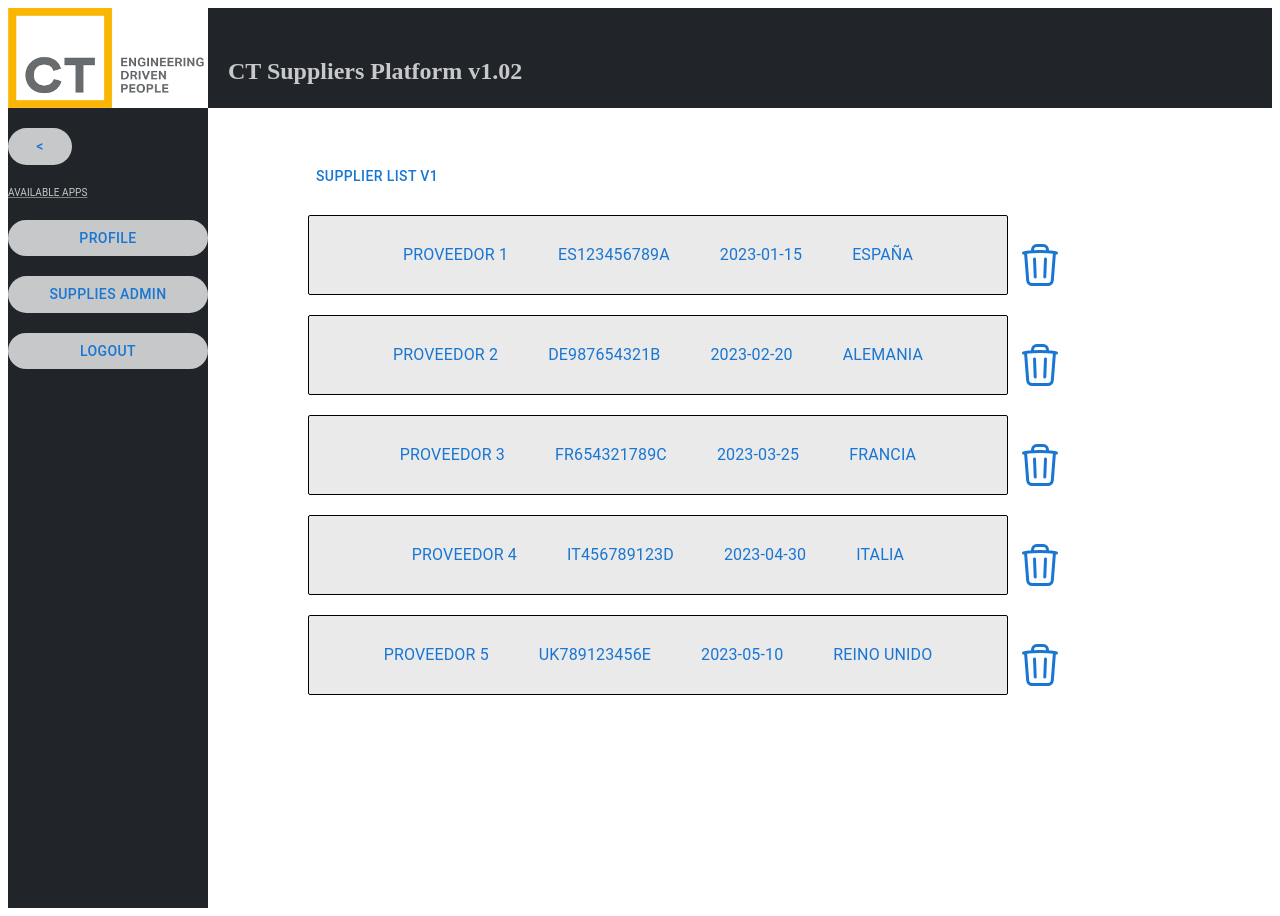
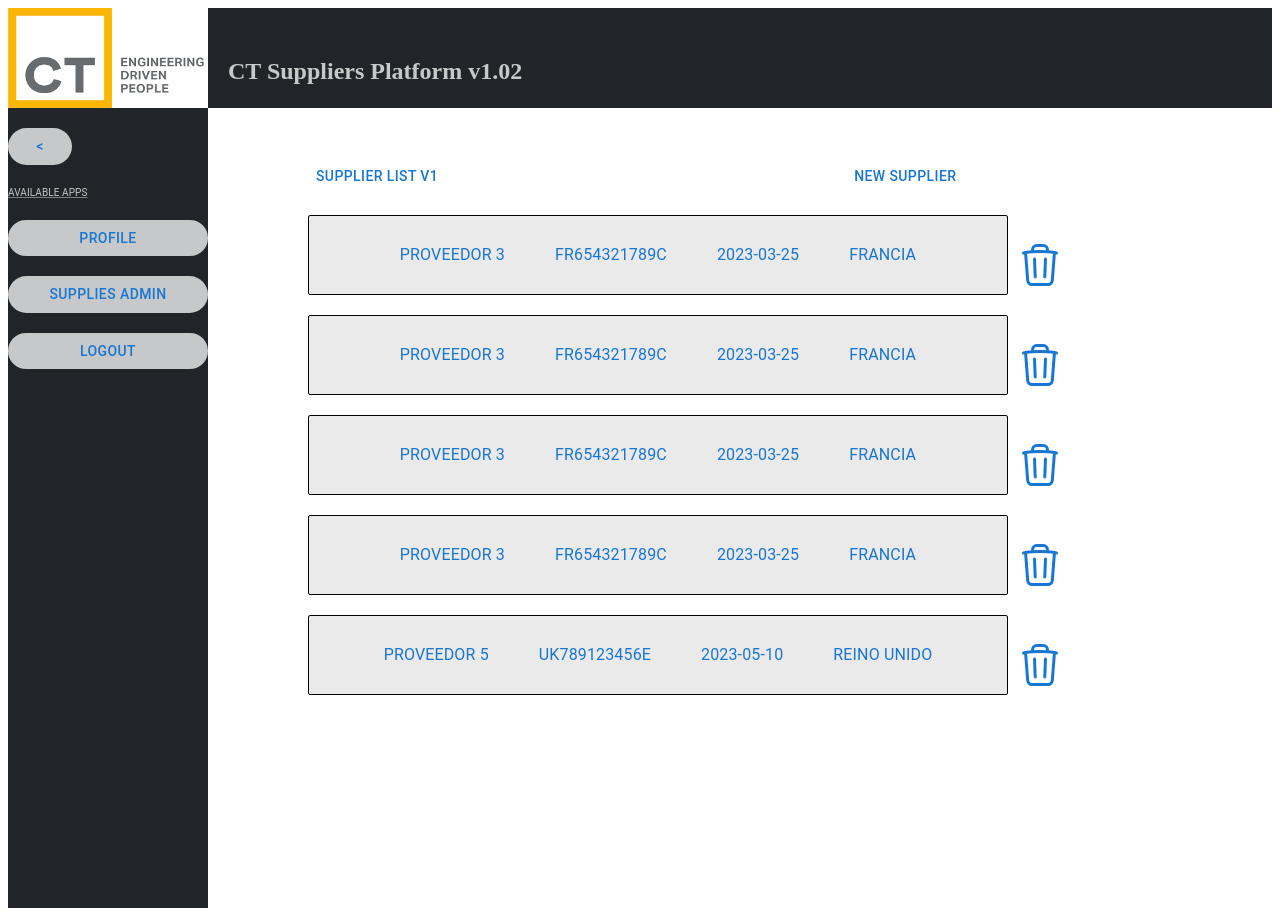
Before and after one commit to Kilox6991/suppliers-platform, a React (Vite) app in the folder frontend/suppliers-platform/: page / in a window 1280 px wide. Built offline with nearby package versions, Linux system fonts and the light colour scheme; data requests are answered from the project's data file.

Commit message:
CRUD: delete

```diff
--- a/frontend/suppliers-platform/src/api/db.json
+++ b/frontend/suppliers-platform/src/api/db.json
@@ -1,28 +1,27 @@
 {
-    "suppliers": [
-      {
+  "suppliers": [{
           "id": 1,
-        "name": "Proveedor 1",
-        "vat": "ES123456789A",
-        "date": "2023-01-15",
-        "commercialName": "Proveedor 1 Comercial",
-        "legalAddress": "Calle Betis",
-        "city": "Sevilla",
-        "state": "EspañaState",
-        "country": "España",
-        "zipCode": "41520"
+          "name": "Proveedor 3",
+          "vat": "FR654321789C",
+          "date": "2023-03-25",
+          "commercialName": "Proveedor 3 Comercial",
+          "legalAddress": "Rue de la Rue",
+          "city": "París",
+          "state": "FranceState",
+          "country": "Francia",
+          "zipCode": "67890"
       },
       {
           "id": 2,
-        "name": "Proveedor 2",
-        "vat": "DE987654321B",
-        "date": "2023-02-20",
-        "commercialName": "Proveedor 2 Comercial",
-        "legalAddress": "Street XYZ",
-        "city": "Berlin",
-        "state": "GermanyState",
-        "country": "Alemania",
-        "zipCode": "12345"
+          "name": "Proveedor 3",
+          "vat": "FR654321789C",
+          "date": "2023-03-25",
+          "commercialName": "Proveedor 3 Comercial",
+          "legalAddress": "Rue de la Rue",
+          "city": "París",
+          "state": "FranceState",
+          "country": "Francia",
+          "zipCode": "67890"
       },
       {
           "id": 3,
@@ -38,15 +37,15 @@
       },
       {
           "id": 4,
-        "name": "Proveedor 4",
-        "vat": "IT456789123D",
-        "date": "2023-04-30",
-        "commercialName": "Proveedor 4 Comercial",
-        "legalAddress": "Via Roma",
-        "city": "Roma",
-        "state": "ItalyState",
-        "country": "Italia",
-        "zipCode": "00100"
+          "name": "Proveedor 3",
+          "vat": "FR654321789C",
+          "date": "2023-03-25",
+          "commercialName": "Proveedor 3 Comercial",
+          "legalAddress": "Rue de la Rue",
+          "city": "París",
+          "state": "FranceState",
+          "country": "Francia",
+          "zipCode": "67890"
       },
       {
           "id": 5,
--- a/frontend/suppliers-platform/src/components/SuppliersList/SupplierCard.jsx
+++ b/frontend/suppliers-platform/src/components/SuppliersList/SupplierCard.jsx
@@ -1,14 +1,38 @@
-import { Button, Typography, Box} from "@mui/material";
+import React, { useState, useEffect } from "react";
+import { Button, Typography, Box } from "@mui/material";
 import { Link } from "react-router-dom";
 import { useData } from "../../data/DataContext";
+import { helpHttp } from "../../helpers/helpHttp";
 
-function SupplierCard({ name, vat, date, country, id }) {
+function SupplierCard() {
+  const { suppliers : inicialSuppliers } = useData();
+  const [suppliers, setSuppliers] = useState([]);
 
-  const { suppliers } = useData();
-  console.log(suppliers)
+  const api = helpHttp();
+
+  useEffect(() => {
+    setSuppliers(inicialSuppliers);
+  }, [inicialSuppliers]);
+
+  const handleDelete = async (id) => {
+    const url = `http://localhost:5000/suppliers/${id}`;
+    const options = {
+      method: "DELETE",
+    };
+    try {
+      const data = await api.del(url, options);
+      console.log("Recurso eliminado con éxito:", data);
+      setSuppliers(suppliers.filter(supplier => supplier.id !== id));
+    } catch (error) {
+      console.error("Error al eliminar el recurso:", error);
+    }
+  };
 
   return (
+    <div>
+      {suppliers.map((supplier) => (
         <Box
+          key={supplier.id}
           sx={{
             display: "flex",
             flexDirection: "row",
@@ -16,7 +40,10 @@ function SupplierCard({ name, vat, date, country, id }) {
             alignItems: "center",
           }}
         >
-      <Link to={`/supplier/${id}`} style={{ textDecoration: "none" }}>
+          <Link
+            to={`/supplier/${supplier.id}`}
+            style={{ textDecoration: "none" }}
+          >
             <Button
               sx={{
                 display: "flex",
@@ -30,13 +57,13 @@ function SupplierCard({ name, vat, date, country, id }) {
                 marginBottom: "20px",
               }}
             >
-          <Typography>{name}</Typography>
-          <Typography>{vat}</Typography>
-          <Typography>{date}</Typography>
-          <Typography>{country}</Typography>
+              <Typography>{supplier.name}</Typography>
+              <Typography>{supplier.vat}</Typography>
+              <Typography>{supplier.date}</Typography>
+              <Typography>{supplier.country}</Typography>
             </Button>
           </Link>
-      <Button >
+          <Button onClick={() => handleDelete(supplier.id)}>
             <svg
               xmlns="http://www.w3.org/2000/svg"
               fill="none"
@@ -53,6 +80,8 @@ function SupplierCard({ name, vat, date, country, id }) {
             </svg>
           </Button>
         </Box>
+      ))}
+    </div>
   );
 }
 
--- a/frontend/suppliers-platform/src/components/SuppliersList/SupplierList.jsx
+++ b/frontend/suppliers-platform/src/components/SuppliersList/SupplierList.jsx
@@ -1,23 +1,16 @@
 import React, { useState, useEffect } from "react";
 import { Box, Button } from "@mui/material";
 import SupplierCard from "./SupplierCard";
-import { suppliers}  from "../../data/json";
+
+
 
 function SupplierList() {
 
   return (
     <Box sx={{ marginTop: "50px", marginLeft: "100px" }}>
       <Button sx={{ marginBottom: "20px" }}>Supplier List V1</Button>
-      {suppliers.map((suppliers) => (
-        <SupplierCard
-          key={suppliers.id}
-          id={suppliers.id}
-          name={suppliers.name}
-          vat={suppliers.vat}
-          date={suppliers.date}
-          country={suppliers.country}
-        />
-      ))}
+      <Button sx={{ marginBottom: "20px", marginLeft:"400px" }}>New Supplier</Button>
+        <SupplierCard/>
     </Box>
   );
 }
--- /dev/null
+++ b/frontend/suppliers-platform/src/helpers/helpHttp.js
@@ -0,0 +1,56 @@
+export const helpHttp = () => {
+    const customFetch = (endpoint, options) => {
+        const defaultHeader = {
+            accept: "application/json",
+        };
+
+        const controller = new AbortController();
+        options.signal = controller.signal;
+
+        options.method = options.method || "GET";
+        options.headers = options.headers
+            ? { ...defaultHeader, ...options.headers }
+            : defaultHeader;
+
+        options.body = JSON.stringify(options.body) || false;
+        if (!options.body) delete options.body;
+
+        setTimeout(() => controller.abort(), 2000);
+
+        return fetch(endpoint, options)
+            .then((res) =>
+                res.ok
+                    ? res.json()
+                    : Promise.reject({
+                          err: true,
+                          status: res.status || "00",
+                          statusText: res.statusText || "Ocurrió un error",
+                      })
+            )
+            .catch((err) => err);
+    };
+
+    const get = (url, options = {}) => customFetch(url, options);
+
+    const post = (url, options = {}) => {
+        options.method = "POST";
+        return customFetch(url, options);
+    };
+
+    const put = (url, options = {}) => {
+        options.method = "PUT";
+        return customFetch(url, options);
+    };
+
+    const del = (url, options = {}) => {
+        options.method = "DELETE";
+        return customFetch(url, options);
+    };
+
+    return {
+        get,
+        post,
+        put,
+        del,
+    };
+}
```
Also changed, not shown: frontend/suppliers-platform/src/api/db1.json (added, +63 -0 lines). Lines whose indentation alone changed are shown as unchanged.
